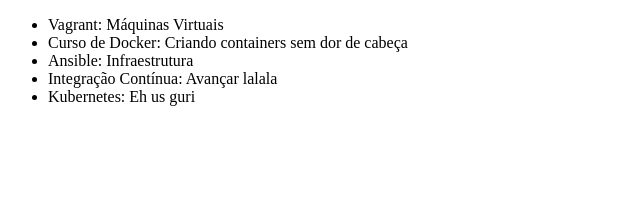
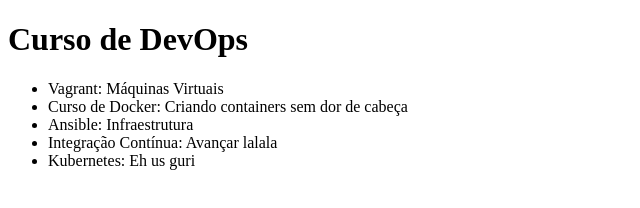
Before and after one commit to guialura/alura-git, a plain HTML site: page index.html in a window 1280 px wide. Shown: the whole page, without its empty margins (0-640 px from the left). Drawn offline with Linux system fonts and the light colour scheme.

Commit message:
Adicionando título

```diff
--- a/index.html
+++ b/index.html
@@ -5,6 +5,7 @@
     <title>Cursos da Alura: Plataforma online de tecnologia</title>
 </head>
 <body>
+    <h1>Curso de DevOps</h1>
     <ul>
         <li>Vagrant: Máquinas Virtuais</li>
         <li>Curso de Docker: Criando containers sem dor de cabeça</li>
```
